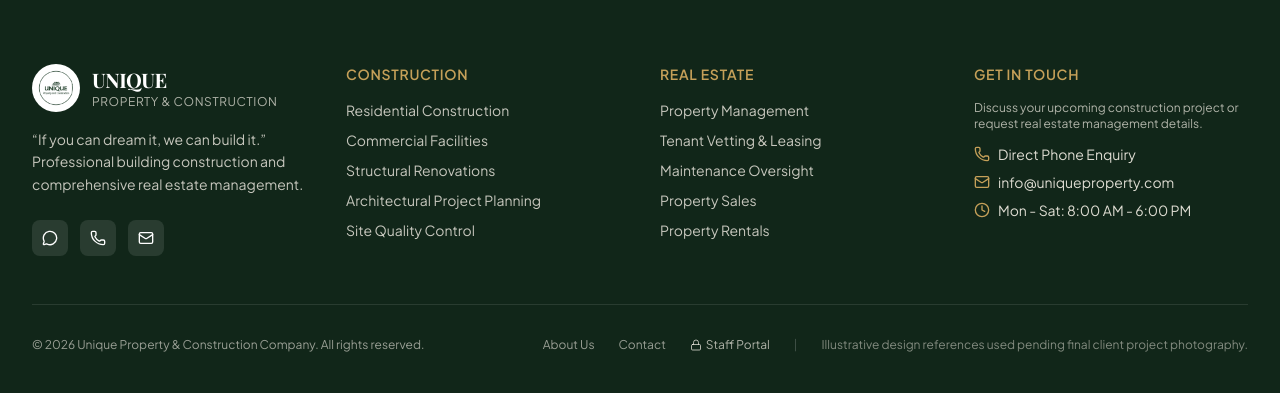
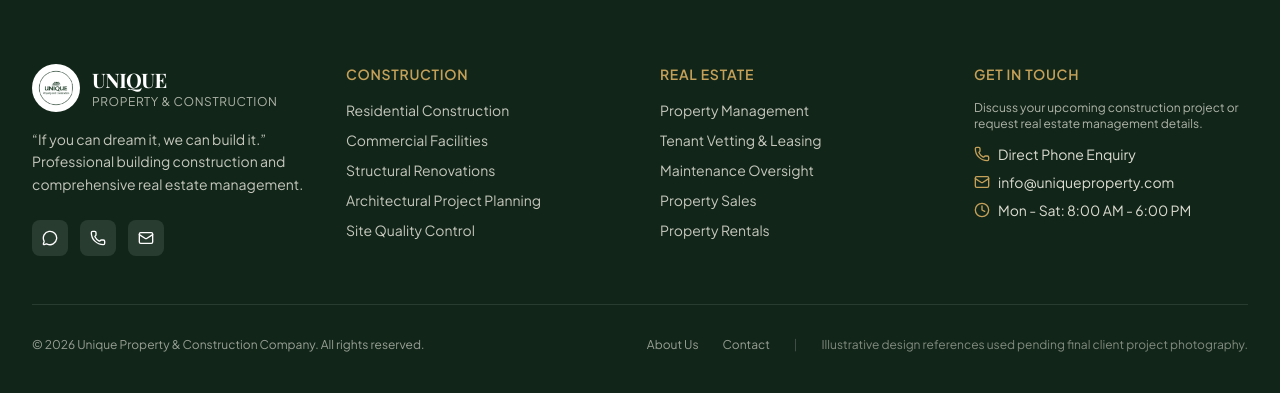
Before and after one commit to Azeez-Lukman/unique, a Django app: page /about/ in a window 1280 px wide. Shown: the part 2107-2500 px from the top of the page. Run offline with Django 5.2, Linux system fonts and the light colour scheme; style sheets or scripts are compiled from the project's sources; some web fonts are replaced.

Commit message:
chore: remove staff portal link from public footer for privacy

```diff
--- a/templates/base.html
+++ b/templates/base.html
@@ -258,10 +258,6 @@
                 <div class="flex items-center space-x-6">
                     <a href="{% url 'core:about' %}" class="hover:text-white transition">About Us</a>
                     <a href="{% url 'core:contact' %}" class="hover:text-white transition">Contact</a>
-                    <a href="{% url 'core:dashboard' %}" class="hover:text-brand-gold text-brand-sand/70 transition flex items-center gap-1">
-                        <i data-lucide="lock" class="w-3 h-3"></i>
-                        <span>Staff Portal</span>
-                    </a>
                     <span class="text-white/20">|</span>
                     <span class="text-brand-sand/50">Illustrative design references used pending final client project photography.</span>
                 </div>
```
